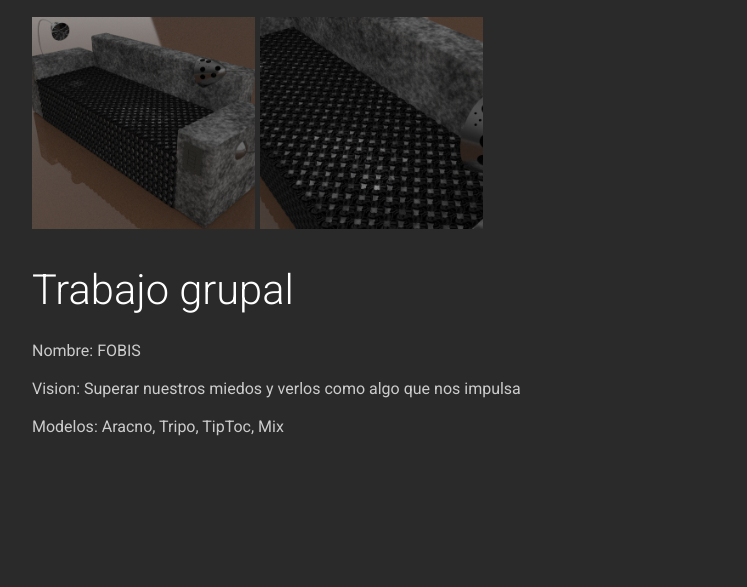
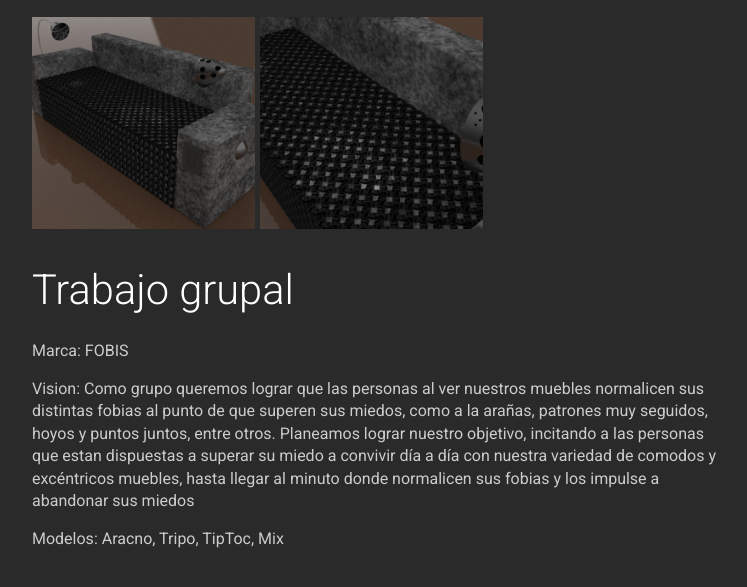
Before and after one commit to mfmv/mfmv.github.io, a plain HTML site: page docs/encargo1/index.html in a window 1280 px wide. Shown: the part 6251-6838 px from the top of the page, without its empty margins (383-1130 px from the left). Before the commit the page ends 6766 px from the top, so only its background shows below. Drawn offline with nearby package versions, Linux system fonts and the light colour scheme; some packages are replaced by stand-ins of ours; a script that the page names is missing.

Commit message:
Update index.html

```diff
--- a/docs/encargo1/index.html
+++ b/docs/encargo1/index.html
@@ -293,8 +293,9 @@ En este collage quise expresar todas las partes que conforman el hibrido, y desp
 
 </p>
 <h1 id="trabajo-grupal">Trabajo grupal</h1>
-<p>Nombre: FOBIS</p>
-<p>Vision: Superar nuestros miedos y verlos como  algo que nos impulsa</p>
+<p>Marca: FOBIS</p>
+<p>Vision: Como grupo queremos lograr que las personas al ver nuestros muebles normalicen sus distintas fobias al punto de que superen sus miedos, como a la arañas, patrones muy seguidos, hoyos y puntos juntos, entre otros.
+Planeamos lograr nuestro objetivo, incitando a las personas que estan dispuestas a superar su miedo a convivir día a día con nuestra variedad de comodos y excéntricos muebles, hasta llegar al minuto donde normalicen sus fobias y los impulse a abandonar sus miedos</p>
 <p>Modelos: Aracno, Tripo, TipToc, Mix</p>
 
 </div>
```
